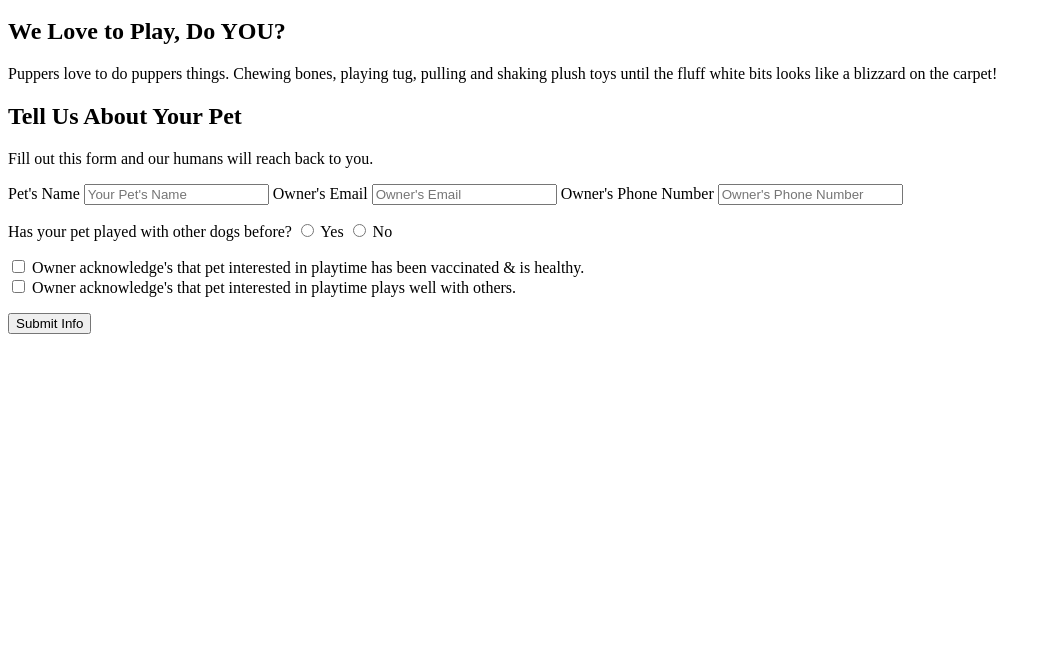
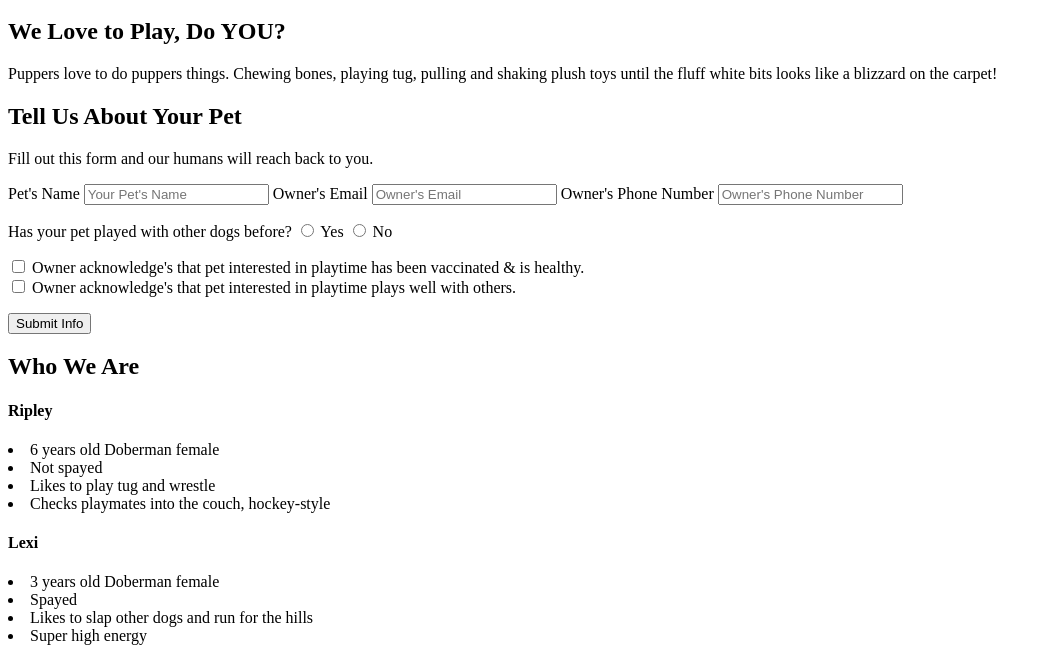
Before and after one commit to cphill11/family-pets, a plain HTML site: page index.html in a window 1280 px wide. Shown: the part 154-815 px from the top of the page, without its empty margins (0-1051 px from the left). Drawn offline with Linux system fonts and the light colour scheme.

Commit message:
who we are section added

```diff
--- a/index.html
+++ b/index.html
@@ -89,6 +89,35 @@
         </div>
         <!--end meet and greet form-->
     </section>
+
+    <!-- 'who we are' section--->
+    <section id="who-we-are" class="intro">
+        <div class="flex-row">
+            <h2 class="section-title primary-border">Who We Are</h2>
+        </div>
+        <div class="flex-rox">
+            <h4>Ripley</h4>
+            <p>
+                <li>6 years old Doberman female</li>
+                <li>Not spayed</li>
+                <li>Likes to play tug and wrestle</li>
+                <li>Checks playmates into the couch, hockey-style</li>
+            </p>
+            <h4>Lexi</h4>
+            <p>
+                <li>3 years old Doberman female
+                <li>Spayed</li>
+                <li>Likes to slap other dogs and run for the hills</li>
+                <li>Super high energy</li>
+            </p>
+        </div>
+    </section>
+    <!-- 'what we do' section--->
+    <!-- 'about our humans' section--->
+    <!-- 'reach out to play' section--->
+
+
+
 </body>
 
 </html>
```
